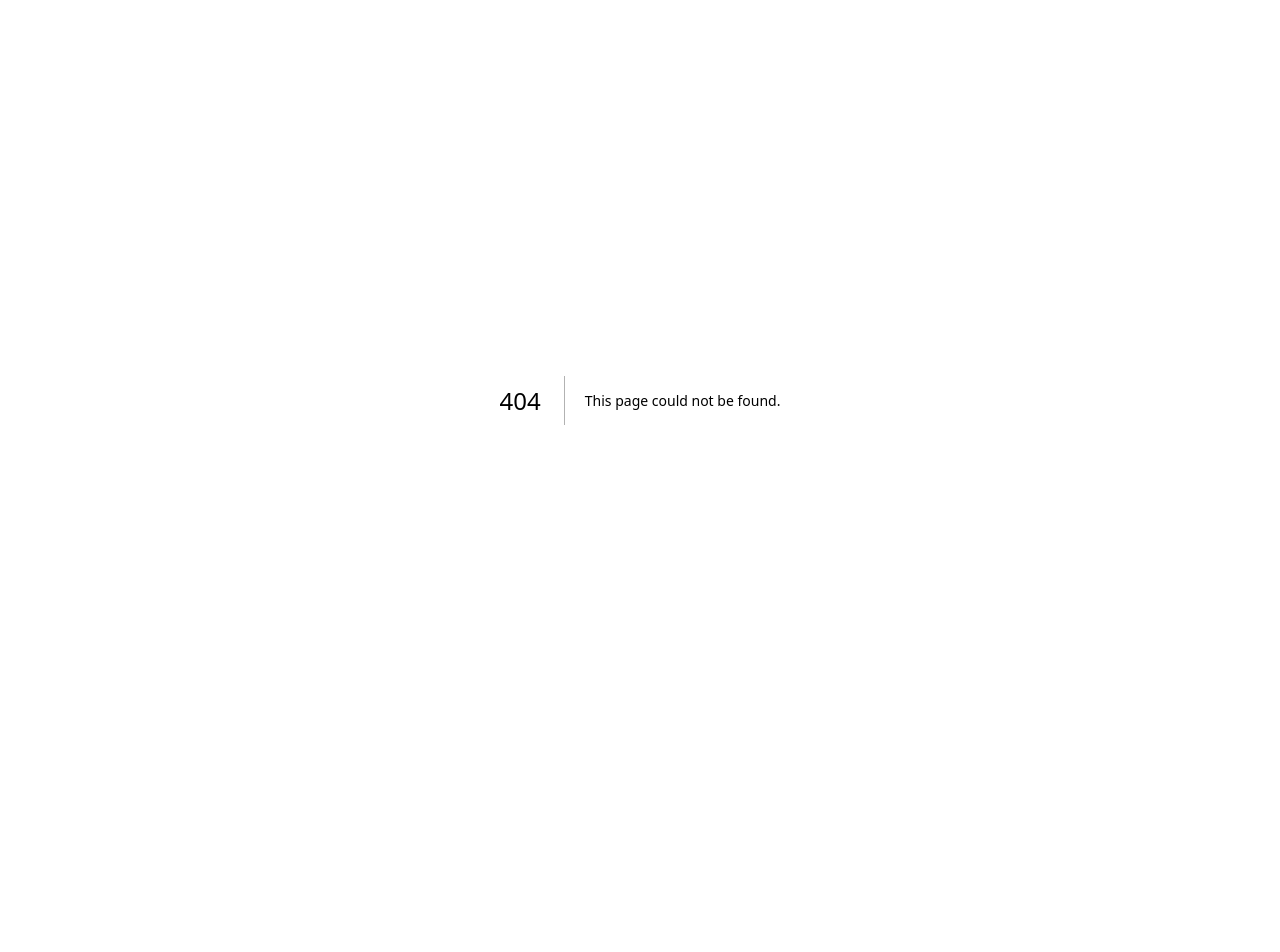
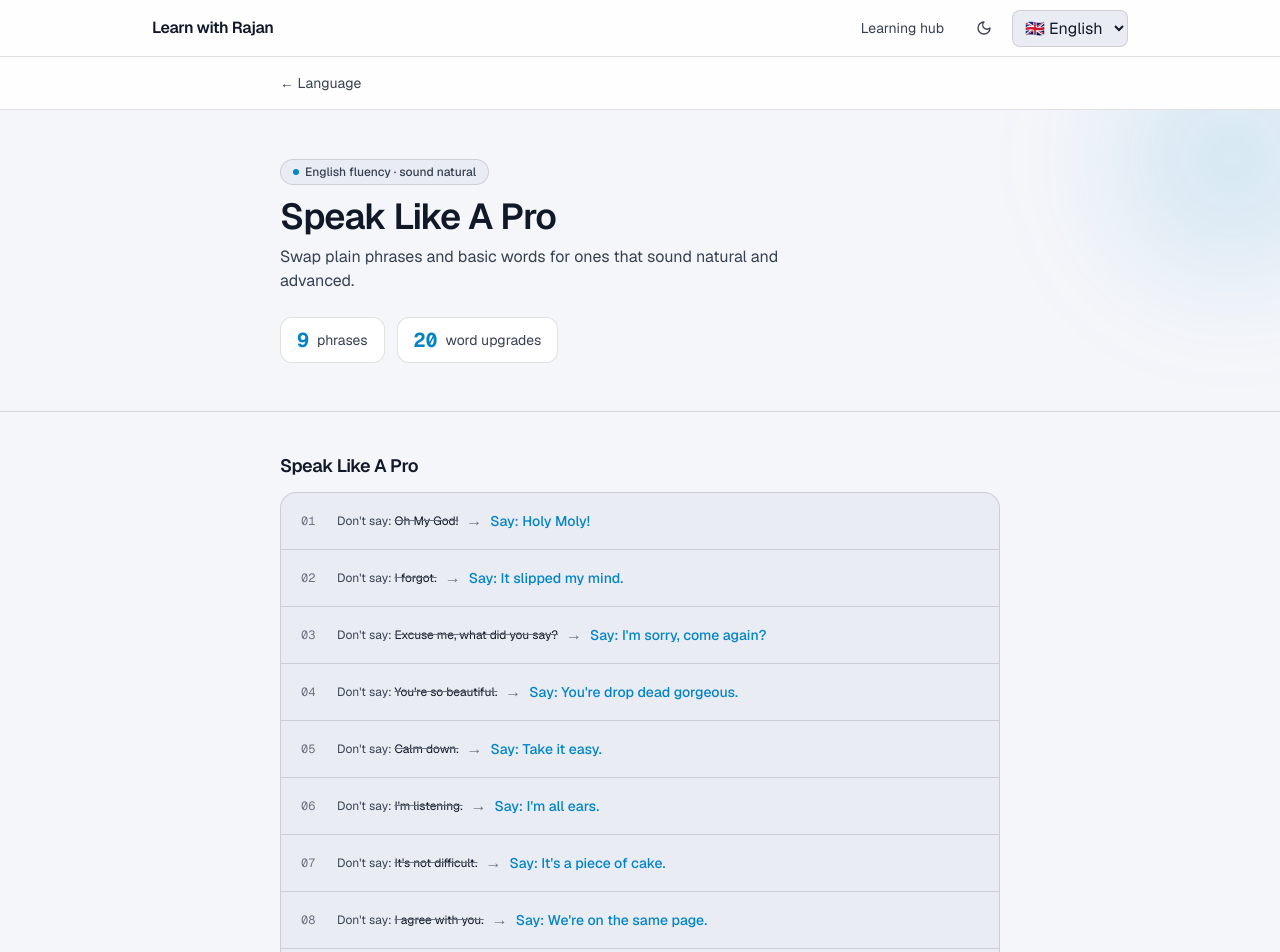
Before and after one commit to rznmgr630/learnwithrajan, a Next.js app: page /learn/speak-like-pro in a window 1280 px wide. Before the commit this address had no page. Shown: the top 952 px of the page. Before the commit the page ends 800 px from the top, so only its background shows below. Built offline with nearby package versions, Linux system fonts and the light colour scheme.

Commit message:
Add Speak Like A Pro card to English learning section

```diff
--- /dev/null
+++ b/app/learn/speak-like-pro/page.tsx
@@ -0,0 +1,7 @@
+import { SpeakLikeProPage } from "@/components/learn/SpeakLikeProPage";
+
+export const metadata = { title: "Speak Like A Pro — English Fluency" };
+
+export default function SpeakLikeProLearnPage() {
+  return <SpeakLikeProPage />;
+}
--- a/components/learn/LanguageTracks.tsx
+++ b/components/learn/LanguageTracks.tsx
@@ -11,6 +11,7 @@ import { JP_N3_TOTAL_DAYS } from "@/lib/japanese-learning/n3/japanese-n3-data";
 import { DuolingoMeaningCard } from "@/components/learn/DuolingoMeaningCard";
 import { EnglishMeaningCard } from "@/components/learn/EnglishMeaningCard";
 import { TongueTwisterCard } from "@/components/learn/TongueTwisterCard";
+import { SpeakLikeProCard } from "@/components/learn/SpeakLikeProCard";
 
 const subCardClass =
   "group flex flex-col rounded-xl border border-[var(--border)] bg-[var(--surface)] p-4 transition hover:border-[color-mix(in_oklab,var(--accent)_40%,var(--border))] hover:bg-[var(--elevated)]";
@@ -140,6 +141,7 @@ export function LanguageTracks() {
         <div className="grid gap-4 sm:grid-cols-2 lg:grid-cols-4">
           <EnglishMeaningCard />
           <TongueTwisterCard />
+          <SpeakLikeProCard />
         </div>
       </div>
     </div>
--- /dev/null
+++ b/components/learn/SpeakLikeProCard.tsx
@@ -0,0 +1,24 @@
+"use client";
+
+import Link from "next/link";
+
+export function SpeakLikeProCard() {
+  return (
+    <Link
+      href="/learn/speak-like-pro"
+      className="group flex flex-col rounded-xl border border-[var(--border)] bg-[var(--surface)] p-4 transition hover:border-[color-mix(in_oklab,var(--accent)_40%,var(--border))] hover:bg-[var(--elevated)]"
+    >
+      <div>
+        <p className="text-sm font-semibold text-[var(--text)] group-hover:text-[var(--accent)]">
+          Speak Like A Pro
+        </p>
+        <p className="mt-0.5 line-clamp-2 text-xs text-[var(--muted)]">
+          Natural phrase swaps &amp; basic-to-advanced word upgrades
+        </p>
+      </div>
+      <span className="mt-auto pt-4 text-xs font-medium text-[var(--accent)] transition group-hover:brightness-110">
+        Browse →
+      </span>
+    </Link>
+  );
+}
--- /dev/null
+++ b/components/learn/SpeakLikeProPage.tsx
@@ -0,0 +1,89 @@
+"use client";
+
+import { LearnBackNav } from "@/components/learn/LearnBackNav";
+import { SPEAK_LIKE_A_PRO, UPGRADE_YOUR_ENGLISH } from "@/lib/english-learning/speak-like-pro-data";
+import type { SpeakSwap } from "@/lib/english-learning/speak-like-pro-data";
+
+function SwapList({ items, fromLabel, toLabel }: { items: SpeakSwap[]; fromLabel: string; toLabel: string }) {
+  return (
+    <div className="overflow-hidden rounded-2xl border border-[var(--border)] bg-[var(--elevated)]">
+      <div className="divide-y divide-[var(--border)]">
+        {items.map((s, idx) => (
+          <div key={s.id} className="px-5 py-4">
+            <div className="flex items-baseline gap-3">
+              <span className="w-6 shrink-0 font-mono text-xs text-[var(--faint)]">
+                {String(idx + 1).padStart(2, "0")}
+              </span>
+              <div className="flex flex-wrap items-center gap-2">
+                <span className="text-xs text-[var(--muted)]">
+                  {fromLabel}: <span className="text-[var(--text)] line-through decoration-[var(--faint)]">{s.basic}</span>
+                </span>
+                <span className="text-[var(--faint)]">→</span>
+                <span className="text-sm font-medium text-[var(--accent)]">
+                  {toLabel}: {s.upgraded}
+                </span>
+              </div>
+            </div>
+          </div>
+        ))}
+      </div>
+    </div>
+  );
+}
+
+export function SpeakLikeProPage() {
+  return (
+    <div>
+      <div className="border-b border-[var(--border)] bg-[color-mix(in_oklab,var(--surface)_85%,transparent)]">
+        <div className="mx-auto flex max-w-3xl items-center gap-4 px-4 py-4 sm:px-6">
+          <LearnBackNav href="/learn/language" labelKey="learn.backLanguage" />
+        </div>
+      </div>
+
+      <div className="relative overflow-hidden border-b border-[var(--border)]">
+        <div
+          aria-hidden
+          className="pointer-events-none absolute -right-16 -top-16 h-56 w-56 rounded-full bg-[var(--glow)] blur-3xl"
+        />
+        <div className="mx-auto max-w-3xl px-4 py-12 sm:px-6">
+          <span className="inline-flex items-center gap-1.5 rounded-full border border-[var(--border)] bg-[var(--elevated)] px-3 py-1 text-xs font-medium text-[var(--muted)]">
+            <span className="h-1.5 w-1.5 rounded-full bg-[var(--accent)]" />
+            English fluency · sound natural
+          </span>
+          <h1 className="mt-3 text-3xl font-semibold tracking-tight text-[var(--text)] sm:text-4xl">
+            Speak Like A Pro
+          </h1>
+          <p className="mt-2 max-w-lg text-[var(--muted)]">
+            Swap plain phrases and basic words for ones that sound natural and advanced.
+          </p>
+          <div className="mt-6 flex flex-wrap gap-3">
+            <div className="flex items-center gap-2 rounded-xl border border-[var(--border)] bg-[var(--surface)] px-4 py-2">
+              <span className="font-mono text-xl font-bold text-[var(--accent)]">{SPEAK_LIKE_A_PRO.length}</span>
+              <span className="text-sm text-[var(--muted)]">phrases</span>
+            </div>
+            <div className="flex items-center gap-2 rounded-xl border border-[var(--border)] bg-[var(--surface)] px-4 py-2">
+              <span className="font-mono text-xl font-bold text-[var(--accent)]">{UPGRADE_YOUR_ENGLISH.length}</span>
+              <span className="text-sm text-[var(--muted)]">word upgrades</span>
+            </div>
+          </div>
+        </div>
+      </div>
+
+      <div className="mx-auto max-w-3xl px-4 py-10 sm:px-6">
+        <div className="flex flex-col gap-8">
+          <div>
+            <h2 className="mb-3 text-lg font-semibold tracking-tight text-[var(--text)]">Speak Like A Pro</h2>
+            <SwapList items={SPEAK_LIKE_A_PRO} fromLabel="Don't say" toLabel="Say" />
+          </div>
+
+          <div>
+            <h2 className="mb-3 text-lg font-semibold tracking-tight text-[var(--text)]">
+              Upgrade Your English (Basic → Advanced)
+            </h2>
+            <SwapList items={UPGRADE_YOUR_ENGLISH} fromLabel="Basic" toLabel="Advanced" />
+          </div>
+        </div>
+      </div>
+    </div>
+  );
+}
--- /dev/null
+++ b/lib/english-learning/speak-like-pro-data.ts
@@ -0,0 +1,40 @@
+export type SpeakSwap = {
+  id: number;
+  basic: string;
+  upgraded: string;
+};
+
+export const SPEAK_LIKE_A_PRO: SpeakSwap[] = [
+  { id: 1, basic: "Oh My God!", upgraded: "Holy Moly!" },
+  { id: 2, basic: "I forgot.", upgraded: "It slipped my mind." },
+  { id: 3, basic: "Excuse me, what did you say?", upgraded: "I'm sorry, come again?" },
+  { id: 4, basic: "You're so beautiful.", upgraded: "You're drop dead gorgeous." },
+  { id: 5, basic: "Calm down.", upgraded: "Take it easy." },
+  { id: 6, basic: "I'm listening.", upgraded: "I'm all ears." },
+  { id: 7, basic: "It's not difficult.", upgraded: "It's a piece of cake." },
+  { id: 8, basic: "I agree with you.", upgraded: "We're on the same page." },
+  { id: 9, basic: "Thank you very much.", upgraded: "I really appreciate it." },
+];
+
+export const UPGRADE_YOUR_ENGLISH: SpeakSwap[] = [
+  { id: 1, basic: "But", upgraded: "However" },
+  { id: 2, basic: "So", upgraded: "Therefore" },
+  { id: 3, basic: "And", upgraded: "Moreover" },
+  { id: 4, basic: "Also", upgraded: "In addition" },
+  { id: 5, basic: "Like", upgraded: "Such as" },
+  { id: 6, basic: "Get", upgraded: "Obtain" },
+  { id: 7, basic: "Help", upgraded: "Assist" },
+  { id: 8, basic: "Buy", upgraded: "Purchase" },
+  { id: 9, basic: "Show", upgraded: "Demonstrate" },
+  { id: 10, basic: "Start", upgraded: "Commence" },
+  { id: 11, basic: "End", upgraded: "Conclude" },
+  { id: 12, basic: "Try", upgraded: "Attempt" },
+  { id: 13, basic: "Tell", upgraded: "Inform" },
+  { id: 14, basic: "Need", upgraded: "Require" },
+  { id: 15, basic: "Give", upgraded: "Provide" },
+  { id: 16, basic: "Fix", upgraded: "Resolve" },
+  { id: 17, basic: "Use", upgraded: "Utilize" },
+  { id: 18, basic: "Ask", upgraded: "Inquire" },
+  { id: 19, basic: "Talk", upgraded: "Converse" },
+  { id: 20, basic: "Think", upgraded: "Consider" },
+];
```
